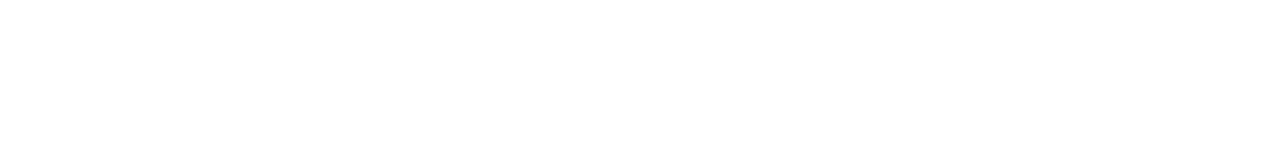
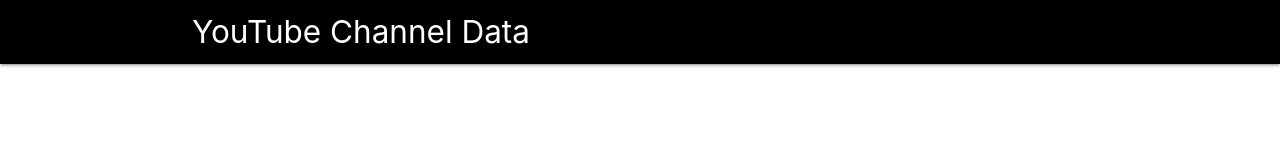
Before and after one commit to webQbe/js_youtube_api, a plain HTML site: page index.html in a window 1280 px wide. Drawn offline with nearby package versions, Linux system fonts and the light colour scheme.

Commit message:
Created Navbar with Heading

```diff
--- a/index.html
+++ b/index.html
@@ -10,6 +10,15 @@
 </head>
 <body>
 
+    <!-- NAV BAR -->
+     <nav class="black">
+        <div class="nav-wrapper">
+            <div class="container">
+                <a href="#" class="brand-logo">YouTube Channel Data</a>
+            </div>
+        </div>
+     </nav>
+
 
     <!-- Compiled and minified JavaScript -->
     <script src="https://cdnjs.cloudflare.com/ajax/libs/materialize/1.0.0/js/materialize.min.js"></script>
```
